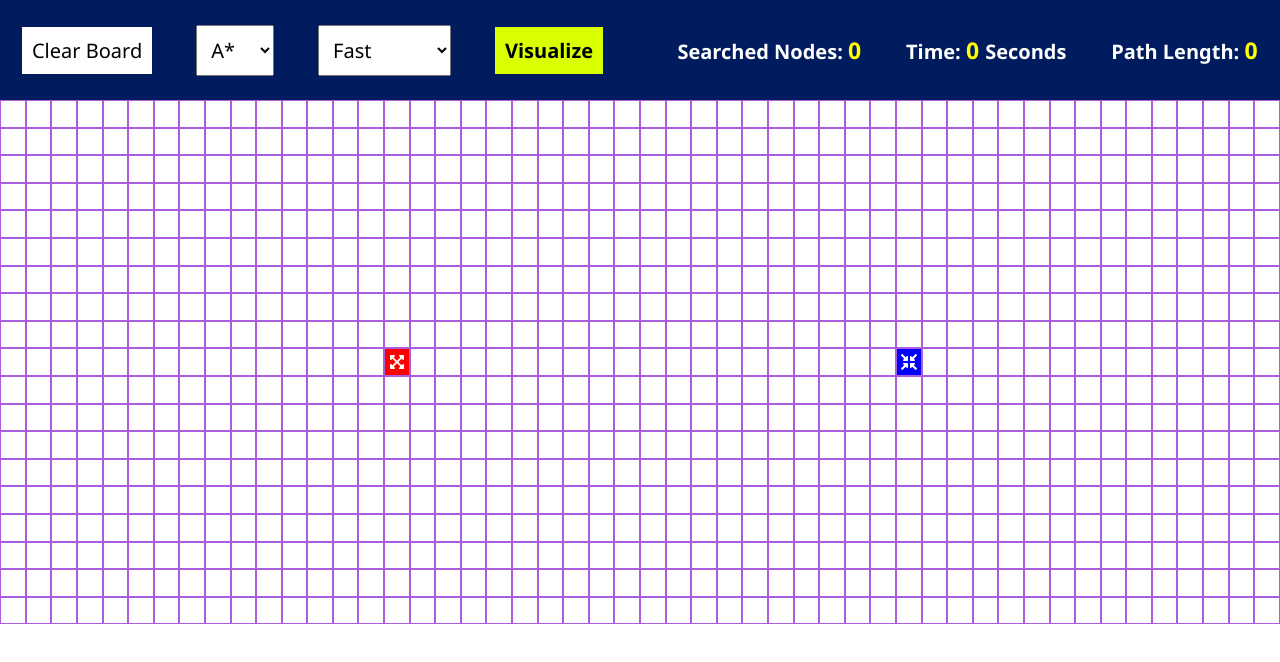
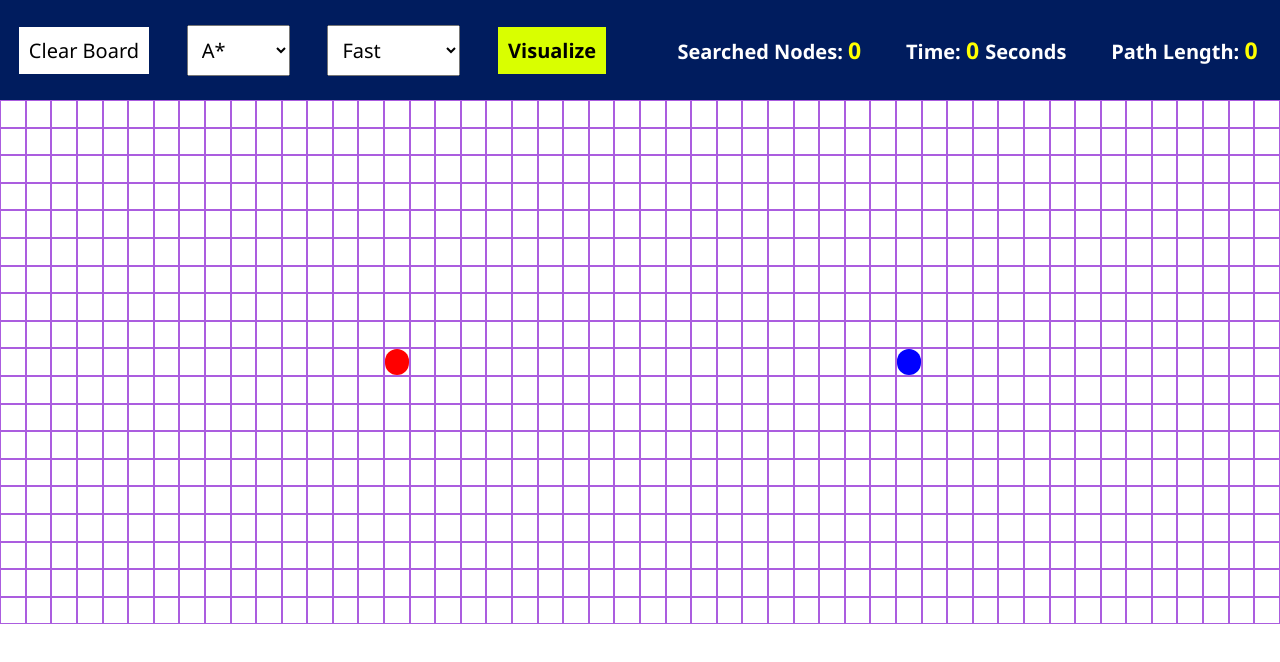
Before and after one commit to Panos-Stergioulas-Mpolis/Pathfinding-visualization, a React (Create React App) app in the folder pvis/: page / in a window 1280 px wide. Shown: the top 662 px of the page. Built offline with nearby package versions, Linux system fonts and the light colour scheme.

Commit message:
Fixed some style issues

```diff
--- a/pvis/src/App.js
+++ b/pvis/src/App.js
@@ -5,7 +5,7 @@ import Stats from "./Stats/Stats";
 import { useState } from "react";
 
 function App() {
-  const [speed, setSpeed] = useState(100);
+  const [speed, setSpeed] = useState(10);
 
   const [Sx, setX] = useState(15);
   const [Sy, setY] = useState(9);
@@ -56,6 +56,9 @@ function App() {
               <option>A*</option>
               <option>BFS</option>
               <option>DFS</option>
+              <option>BUG-0</option>
+              <option>BUG-1</option>
+              <option>BUG-2</option>
             </select>
           </div>
           <div className="selec speed">
--- a/pvis/src/Grid/Grid.js
+++ b/pvis/src/Grid/Grid.js
@@ -126,7 +126,6 @@ const Grid = (props) => {
     if (startPicked && (i !== targetX || j !== targetY)) {
       document.getElementById(`${startX},${startY}`).style.backgroundColor =
         "white";
-      document.getElementById(`${i},${j}`).style.backgroundColor = "red";
       setStartX(i);
       setStartY(j);
       setStartPicked(false);
@@ -135,7 +134,6 @@ const Grid = (props) => {
     if (targetPicked && (i !== startX || j !== startY)) {
       document.getElementById(`${targetX},${targetY}`).style.backgroundColor =
         "white";
-      document.getElementById(`${i},${j}`).style.backgroundColor = "blue";
       setTargetX(i);
       setTargetY(j);
       setTargetPicked(false);
@@ -162,14 +160,14 @@ const Grid = (props) => {
               onClick={() => handleCLick(j, i)}
               className={
                 startPicked
-                  ? "unselectable node gored target-div"
+                  ? "unselectable node gored"
                   : targetPicked
-                  ? "unselectable node goblue target-div"
+                  ? "unselectable node goblue"
                   : "unselectable node target-div"
               }
               id={`${j},${i}`}
             >
-              <FaCompressArrowsAlt className="target" />
+              <div className="target circle"></div>
             </div>
           );
         } else if (j === startX && i === startY) {
@@ -186,7 +184,7 @@ const Grid = (props) => {
               }
               id={`${j},${i}`}
             >
-              <FaExpandArrowsAlt className="start" />
+              <div className="start circle"></div>
             </div>
           );
         } else {
@@ -237,9 +235,9 @@ const Grid = (props) => {
   useEffect(() => {
     async function change() {
       document.getElementById(`${startX},${startY}`).style.backgroundColor =
-        "red";
+        "white";
       document.getElementById(`${targetX},${targetY}`).style.backgroundColor =
-        "blue";
+        "white";
     }
 
     change();
--- a/pvis/src/Grid/grid.css
+++ b/pvis/src/Grid/grid.css
@@ -15,12 +15,18 @@
   font-weight: bold;
 }
 
-.target-div,
-.start-div {
-  display: flex;
-  overflow: hidden;
-  justify-content: center;
-  align-items: center;
+.circle {
+  width: 100%;
+  height: 100%;
+  border-radius: 360px;
+}
+
+.start {
+  background-color: red;
+}
+
+.target {
+  background-color: blue;
 }
 
 .node {
@@ -32,8 +38,10 @@
 
 .goblue:hover {
   background-color: blue !important;
+  border-radius: 360px;
 }
 
 .gored:hover {
   background-color: red !important;
+  border-radius: 360px;
 }
```
